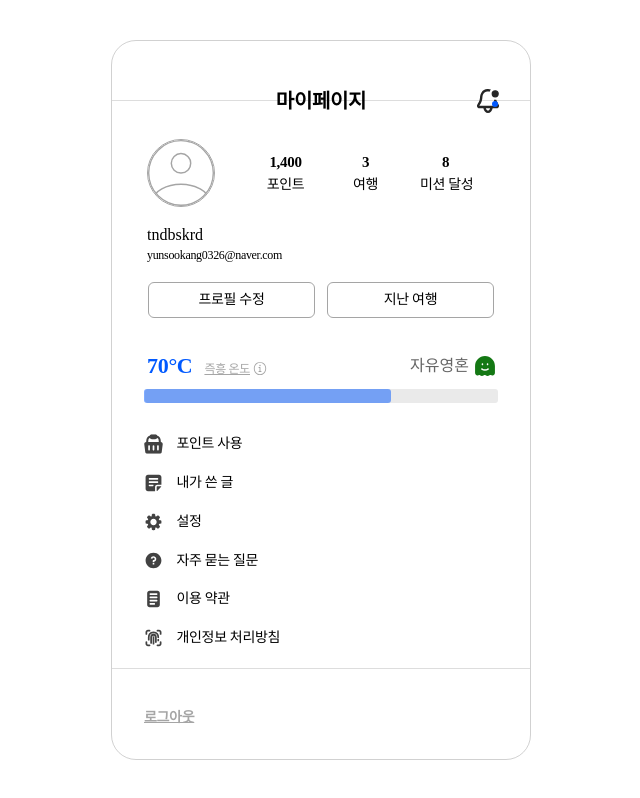
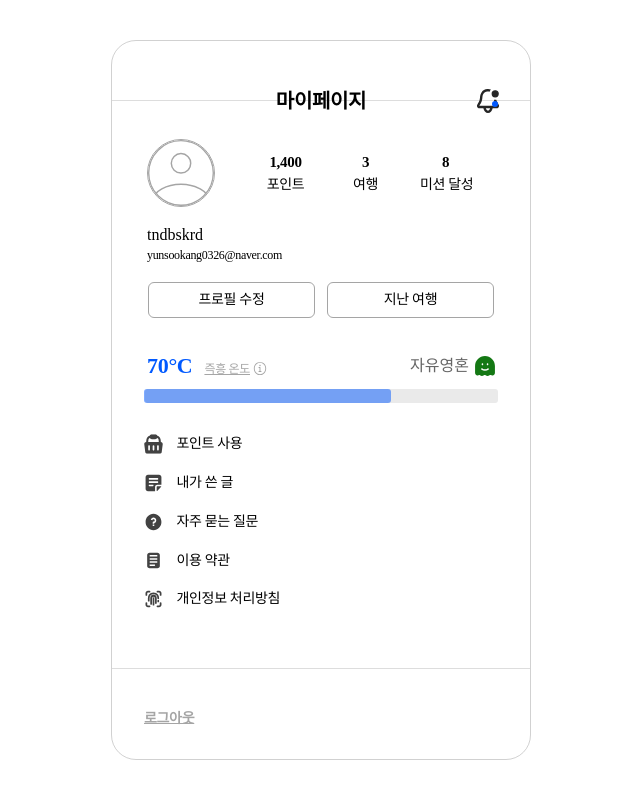
Before and after one commit to UMC-WEGO/WEGO_FE_React, a React (Vite) app in the folder WEGO_FE/: page /mypage/1 in a window 1280 px wide. Shown: the whole page, without its empty margins (319-959 px from the left). Built offline with nearby package versions, Linux system fonts and the light colour scheme; a web font is replaced by a local one.

Commit message:
feat: 메뉴리스트에서 설정 삭제

```diff
--- a/WEGO_FE/src/components/feat5/MenuList.tsx
+++ b/WEGO_FE/src/components/feat5/MenuList.tsx
@@ -1,7 +1,6 @@
 import * as S from '../../pages/feat_5/mypage/MyPage.style';
 import List1 from '../../images/feat5/List1.svg';
 import List2 from '../../images/feat5/List2.svg';
-import List3 from '../../images/feat5/List3.svg';
 import List4 from '../../images/feat5/List4.svg';
 import List5 from '../../images/feat5/List5.svg';
 import List6 from '../../images/feat5/List6.svg';
@@ -21,10 +20,6 @@ function MenuList({ handleNavigate }: MenuListProps) {
         <img src={List2} alt="내가 쓴 글" />
         내가 쓴 글
       </button>
-      <button onClick={() => handleNavigate('settings')}>
-        <img src={List3} alt="설정" />
-        설정
-      </button>
       <button onClick={() => handleNavigate('question')}>
         <img src={List4} alt="자주 묻는 질문" />
         자주 묻는 질문
--- a/WEGO_FE/src/pages/feat_5/mypage/MyPage.style.ts
+++ b/WEGO_FE/src/pages/feat_5/mypage/MyPage.style.ts
@@ -137,7 +137,7 @@ export const MenuList = styled.div`
 export const LogoutButton = styled.div`
   border: none;
   padding-left: 32px;
-  margin-top: 60px;
+  margin-top: 100px;
   cursor: pointer;
   font-size: 14px;
   font-weight: 600;
```
